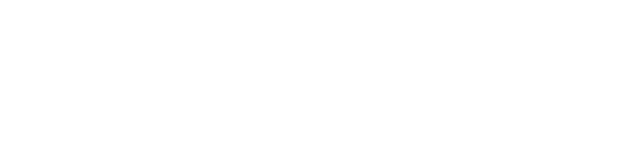
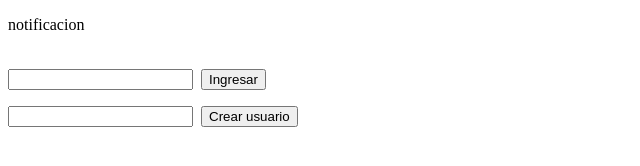
Before and after one commit to JoelYepez21/server-contactos, a website: page home/index.html in a window 1280 px wide. Shown: the whole page, without its empty margins (0-640 px from the left). Drawn offline with Linux system fonts and the light colour scheme.

Commit message:
Añadiendo html del index home

```diff
--- a/home/index.html
+++ b/home/index.html
@@ -6,6 +6,18 @@
     <title>Home</title>
 </head>
 <body>
-
+    <p class="notification">notificacion</p>
+    <div>
+        <h1 id="form-title">
+            <form id="form-login">
+                <input type="text" id="login-input" class="form-input" autocomplete="off">
+                <button class="form-btn" type="submit">Ingresar</button>
+            </form>
+            <form id="form-create">
+                <input type="text" id="create-input" class="form-input" autocomplete="off">
+                <button class="form-btn" type="submit">Crear usuario</button>
+            </form>
+        </h1>
+    </div>
 </body>
 </html>
```
